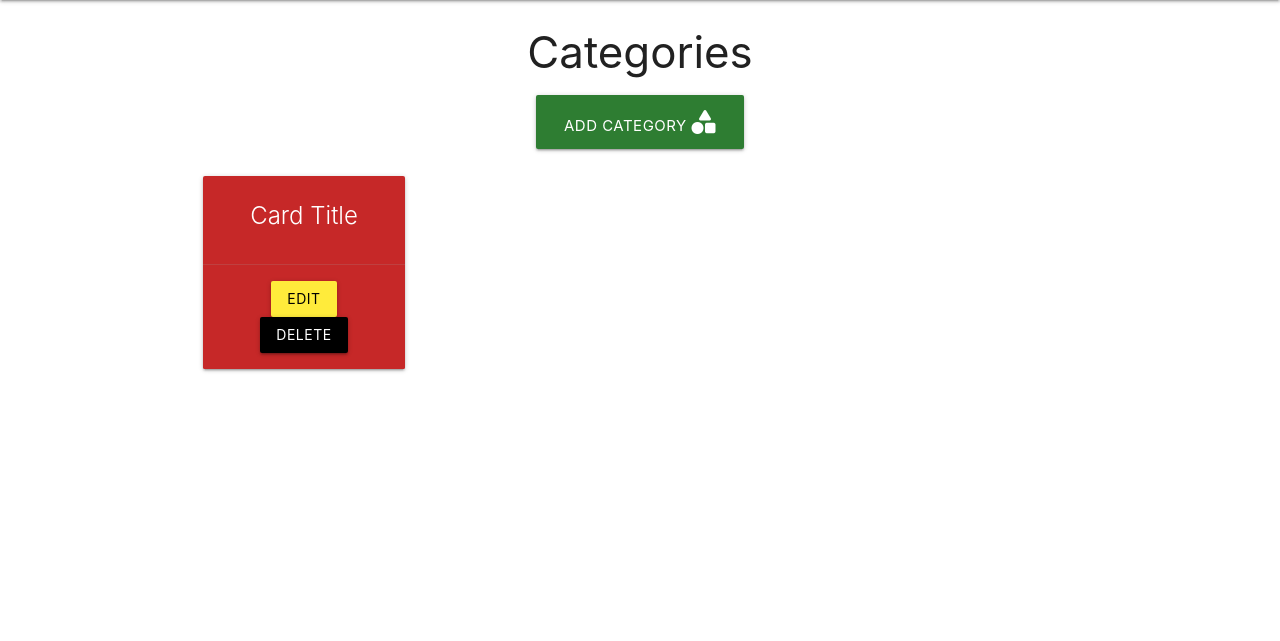
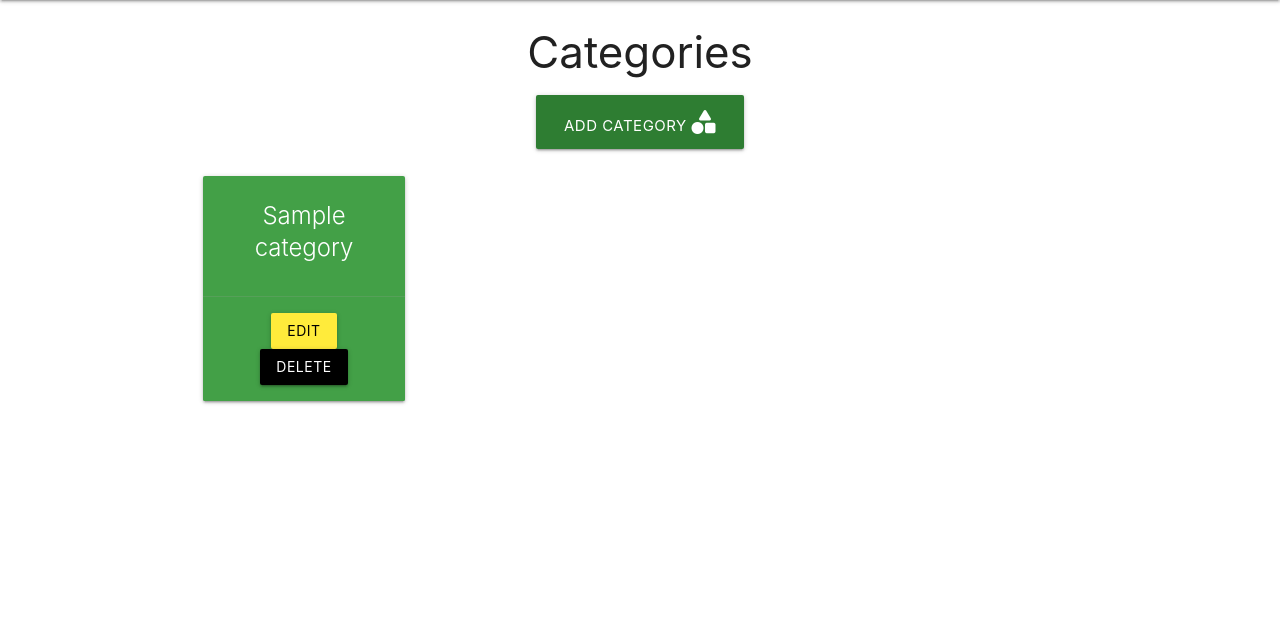
Before and after one commit to denham-ed/database-walkthrough, a Python web app: template taskmanager/templates/categories.html in a window 1280 px wide. Shown: the part 64-705 px from the top of the page. Run offline with Jinja, Linux system fonts and the light colour scheme; the template is opened without the code that fills it: most values are stand-ins (such as "Sample title", 1, 10 or a date in 2020).

Commit message:
Add for loop to display categories

```diff
--- a/taskmanager/routes.py
+++ b/taskmanager/routes.py
@@ -10,7 +10,7 @@ def home():
 
 @app.route("/categories")
 def categories():
-    categories = Category.query.order_by(Category.category_name).all()
+    categories = list(Category.query.order_by(Category.category_name).all())
     return render_template("categories.html", categories=categories)
 
 
--- a/taskmanager/templates/categories.html
+++ b/taskmanager/templates/categories.html
@@ -9,11 +9,13 @@
             </a>
         </div>
     </div>
+
     <div class="row">
+      {% for category in categories %}
         <div class="col s12 m6 l3">
-          <div class="card red darken-3 center-align">
+          <div class="card green darken-1 center-align">
             <div class="card-content white-text">
-              <span class="card-title">Card Title</span>
+              <span class="card-title">{{ category.category_name }}</span>
 
             </div>
             <div class="card-action">
@@ -22,5 +24,6 @@
             </div>
           </div>
         </div>
+        {% endfor %}
       </div>
 {% endblock %}
```
